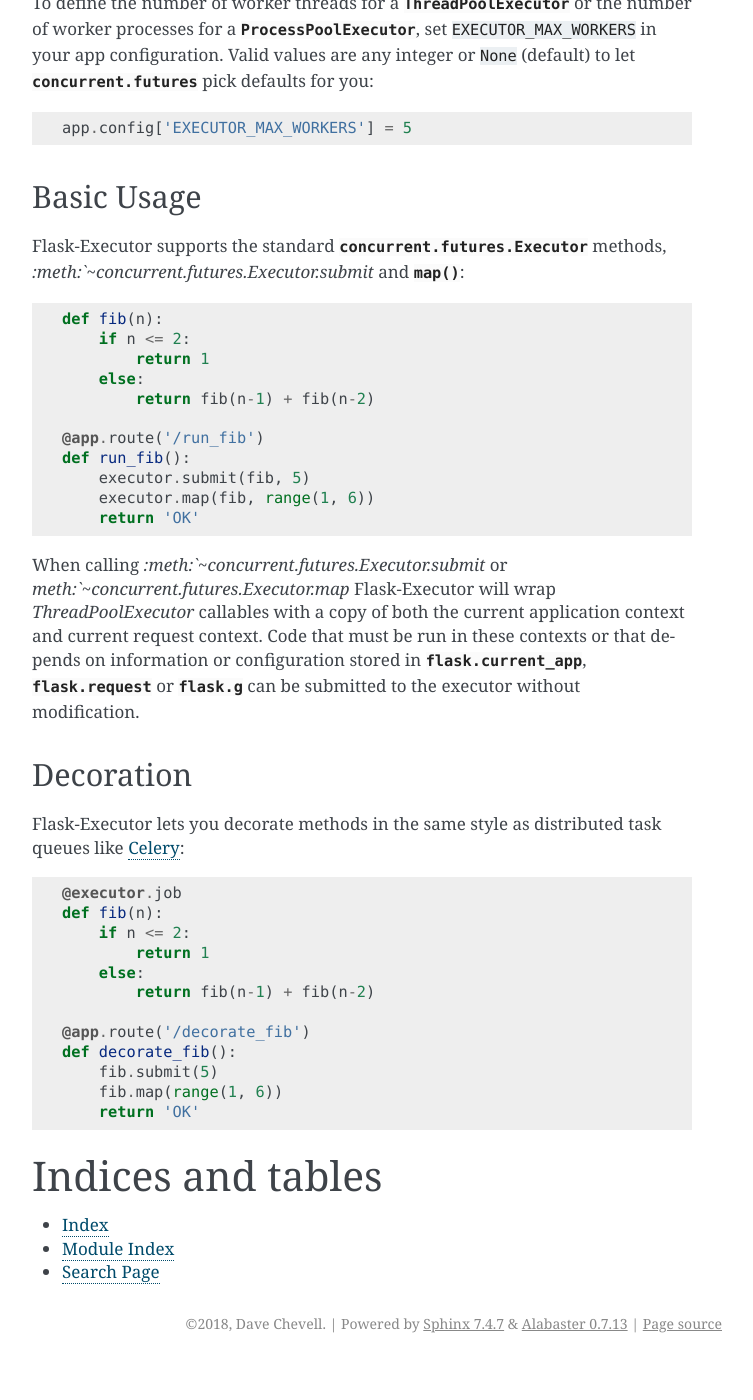
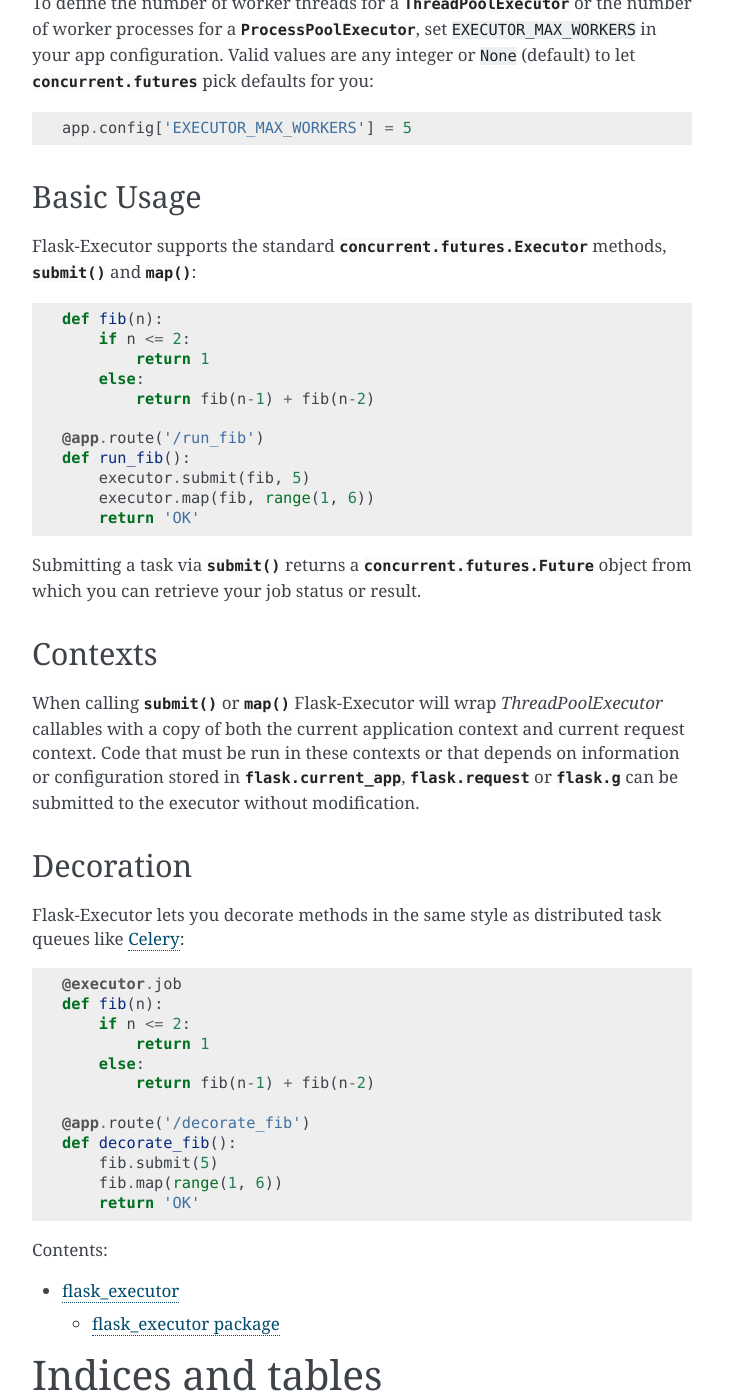
Before and after one commit to dchevell/flask-executor, a Sphinx documentation site: the page built from docs/index.rst, in a window 1280 px wide and 1400 px high, scrolled down 914 px. Shown: the whole window, without its empty margins (388-1141 px from the left). Built offline with Sphinx 7.4.7, drawn with Linux system fonts in a browser that asks for light colours; before the commit the page ends 2277 px from its top, so only the background shows below that.

Commit message:
Updated docs

```diff
--- a/docs/conf.py
+++ b/docs/conf.py
@@ -88,7 +88,7 @@ html_theme = 'alabaster'
 # Add any paths that contain custom static files (such as style sheets) here,
 # relative to this directory. They are copied after the builtin static files,
 # so a file named "default.css" will overwrite the builtin "default.css".
-html_static_path = ['_static']
+# html_static_path = ['_static']
 
 # Custom sidebar templates, must be a dictionary that maps document names
 # to template names.
--- a/docs/index.rst
+++ b/docs/index.rst
@@ -57,7 +57,7 @@ Basic Usage
 -----------
 
 Flask-Executor supports the standard :class:`concurrent.futures.Executor` methods,
-`:meth:`~concurrent.futures.Executor.submit` and :meth:`~concurrent.futures.Executor.map`::
+:meth:`~concurrent.futures.Executor.submit` and :meth:`~concurrent.futures.Executor.map`::
 
     def fib(n):
         if n <= 2:
@@ -71,13 +71,18 @@ Flask-Executor supports the standard :class:`concurrent.futures.Executor` method
         executor.map(fib, range(1, 6))
         return 'OK'
 
-When calling `:meth:`~concurrent.futures.Executor.submit` or
-`meth:`~concurrent.futures.Executor.map` Flask-Executor will wrap `ThreadPoolExecutor` callables
-with a copy of both the current application context and current request context. Code that must be
-run in these contexts or that depends on information or configuration stored in
-:data:`flask.current_app`, :data:`flask.request` or :data:`flask.g` can be submitted to the executor
-without modification.
+Submitting a task via :meth:`~concurrent.futures.Executor.submit` returns a
+:class:`concurrent.futures.Future` object from which you can retrieve your job status or result.
 
+
+Contexts
+--------
+
+When calling :meth:`~concurrent.futures.Executor.submit` or :meth:`~concurrent.futures.Executor.map`
+Flask-Executor will wrap `ThreadPoolExecutor` callables with a copy of both the current application
+context and current request context. Code that must be run in these contexts or that depends on
+information or configuration stored in :data:`flask.current_app`, :data:`flask.request` or
+:data:`flask.g` can be submitted to the executor without modification.
 
 Decoration
 ----------
```
Also changed, not shown: other parts of docs/index.rst (+2 -0 lines).
